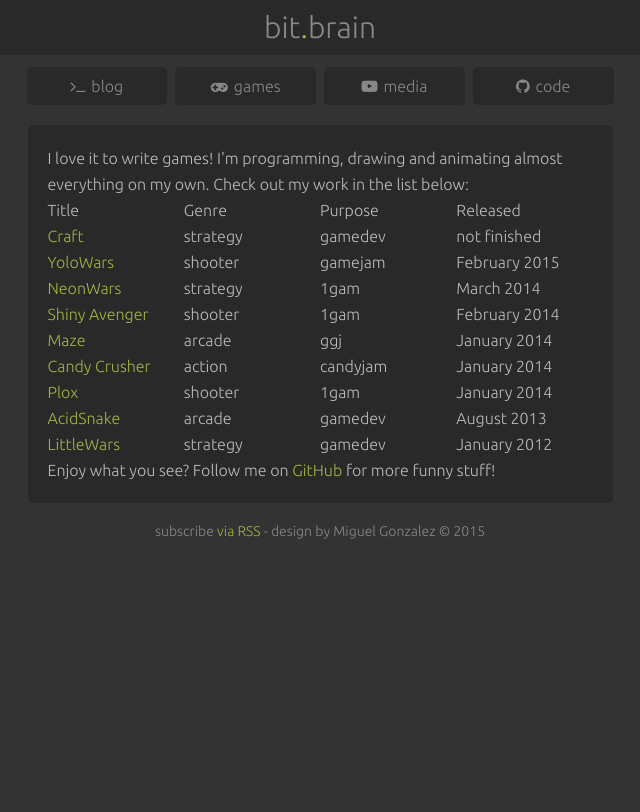
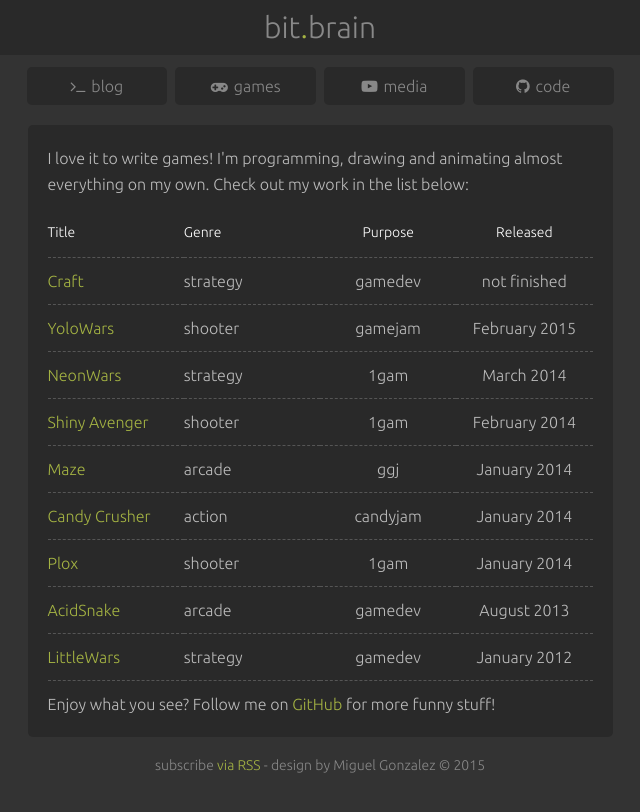
Before and after one commit to bitbrain/bitbrain.github.io, a Jekyll site: the page built from games/index.html, in a window 1280 px wide. Shown: the top 812 px of the page, without its empty margins (320-960 px from the left). Built offline with Jekyll 4.4.1, drawn with Linux system fonts in a browser that asks for light colours; nearby versions of some CDN libraries.

Commit message:
Styled games table

```diff
--- a/_sass/_base.scss
+++ b/_sass/_base.scss
@@ -36,3 +36,7 @@
 .table-cell {
   display: table-cell;
 }
+
+.text-center {
+  text-align: center;
+}
--- a/_sass/_layout.scss
+++ b/_sass/_layout.scss
@@ -39,6 +39,22 @@
   & > .post-meta {
     margin-top: 10px;
     font-size: 20px;
+  }
+}
+
+.table-head {
+  color: white;
+  font-size: 14px;
+  & > div {
+    line-height: 30px;
+    padding-top: 5px;
+  }
+}
+
+.data-table {
+  .table-cell {
+    border-bottom: 1px dashed darken($clr-foreground, 20%);
+    padding: 10px 0;
   }
 }
 
--- a/games/index.html
+++ b/games/index.html
@@ -3,8 +3,8 @@
 ---
 <div class="page">
 I love it to write games! I'm programming, drawing and animating almost everything on my own.  Check out my work in the list below:
-
-<div class="table">
+<p>
+<div class="table data-table">
 <div class="table-row table-head">
 <div class="table-cell">Title</div>
 <div class="table-cell">Genre</div>
@@ -20,6 +20,6 @@
 </div>
 {% endfor %}
 </div>
-
+</p>
 Enjoy what you see? Follow me on <a href="https://github.com/MyRealityCoding">GitHub</a> for more funny stuff!
 </div>
```
